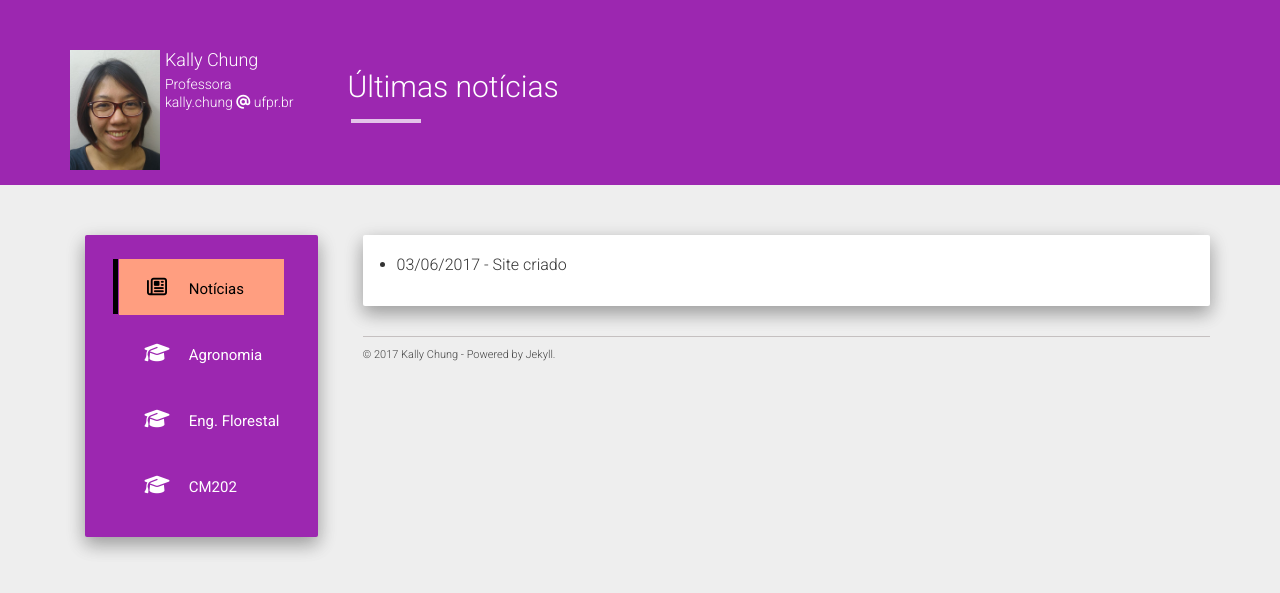
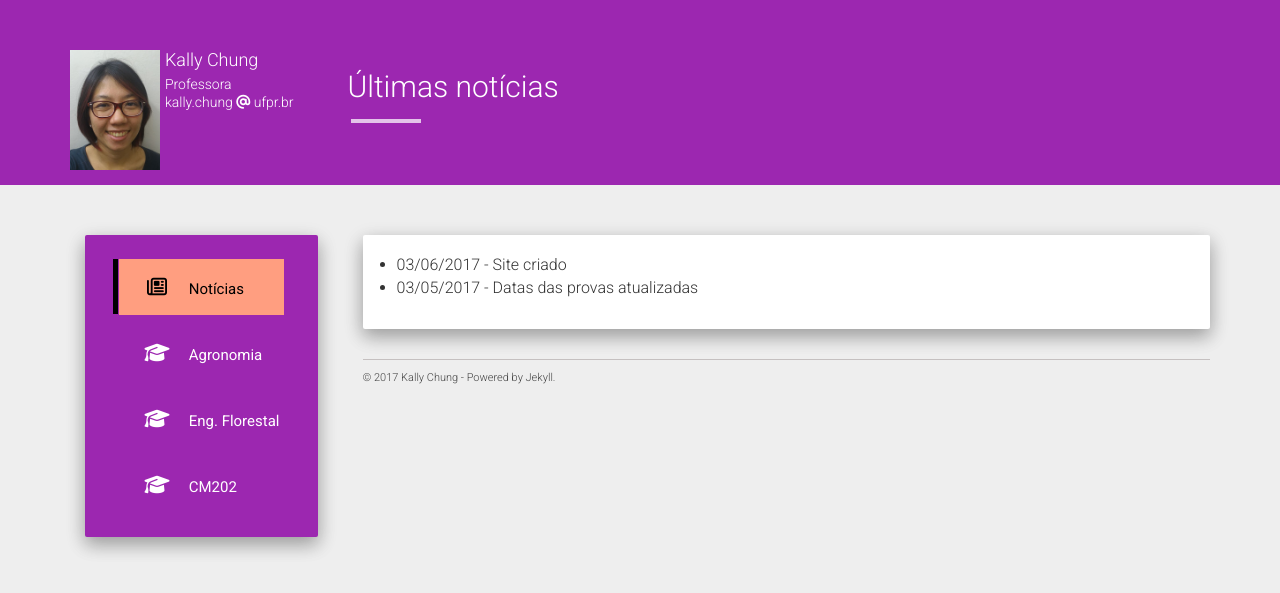
Before and after one commit to chunggnuhc/chunggnuhc.github.io, a Jekyll site: the page built from index.html, in a window 1280 px wide. Shown: the top 593 px of the page. Built offline with Jekyll 4.4.1, drawn with Linux system fonts in a browser that asks for light colours; nearby versions of some CDN libraries.

Commit message:
Atualização das datas das provas

```diff
--- a/_data/noticias.yml
+++ b/_data/noticias.yml
@@ -1,2 +1,4 @@
 - data: 2017-06-03
   noticia: "Site criado"
+- data: 2017-05-03
+  noticia: "Datas das provas atualizadas"
```
